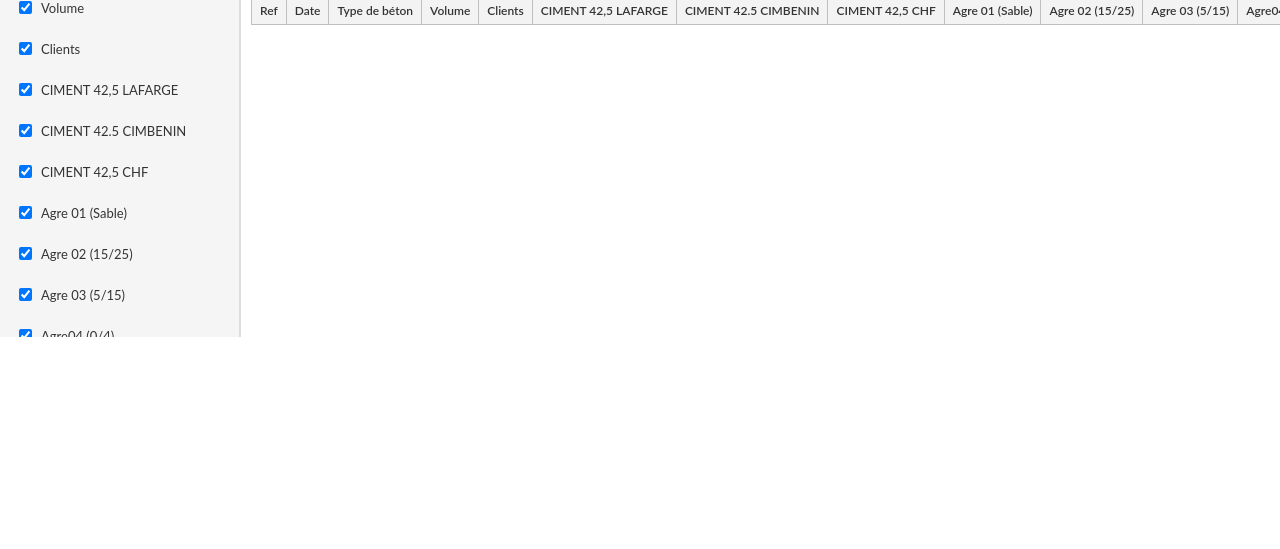
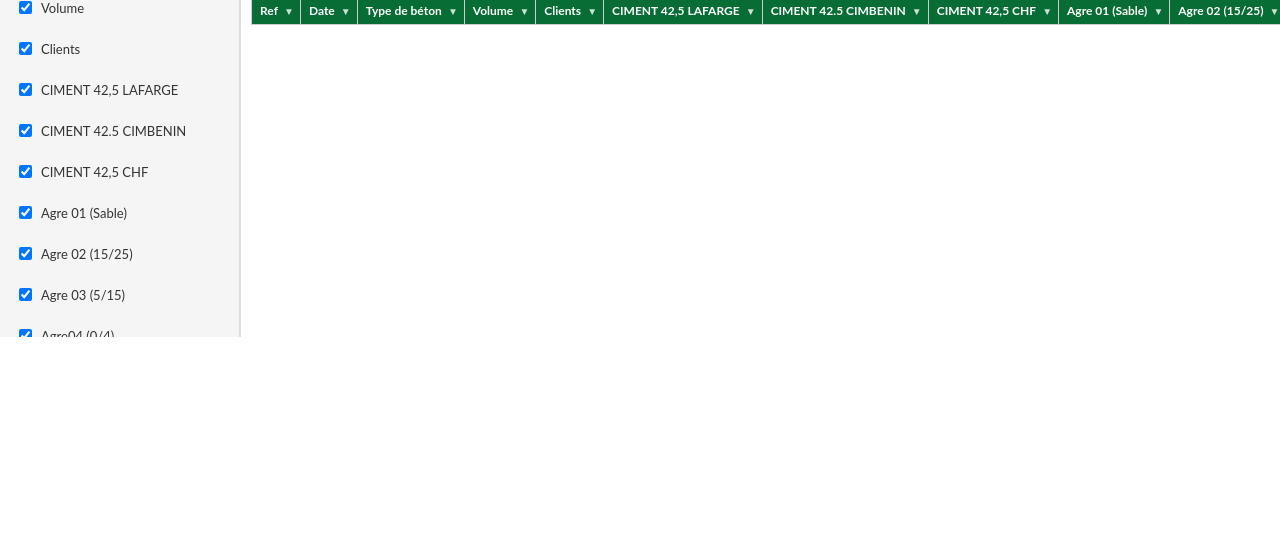
Before and after one commit to TONI200-wq/sirba-web, a website: page public/Excel_rapport_journalier.html in a window 1280 px wide. Shown: the part 251-800 px from the top of the page. Drawn offline with Linux system fonts and the light colour scheme; no server answers.

Commit message:
rapport journalier

```diff
--- a/public/style.css
+++ b/public/style.css
@@ -350,24 +350,26 @@
   overflow:auto;
 }
 
-#tableSuivi {
-  width: 100%;
+#tableSuivi,
+#tableRapport {
+  width: max-content;
   border-collapse: collapse;
   font-size: 13px;
-  min-width: 1200px; /* largeur minimale du tableau pour activer le scroll horizontal */
-  table-layout: auto;
-  display: block; /* permet de forcer le tableau à se comporter comme un bloc et activer le scroll horizontal */
+  min-width: 1200px;
 }
 
 #tableSuivi th,
-#tableSuivi td {
+#tableSuivi td,
+#tableRapport th,
+#tableRapport td {
   border: 1px solid #ccc;
   padding: 6px 8px;
   text-align: center;
   white-space: nowrap;
 }
 
-.excel-sheet #tableSuivi thead th {
+.excel-sheet #tableSuivi thead th,
+.excel-sheet #tableRapport thead th {
   background: var(--sirba-green);
   color: white;
   font-weight: 700;
@@ -405,7 +407,8 @@
 /* =========================
    FILTRES STYLE EXCEL
 ========================= */
-#tableSuivi thead th {
+#tableSuivi thead th,
+#tableRapport thead th {
   position: sticky;
   top: 0;
   z-index: 5;
@@ -413,7 +416,8 @@
   padding-right: 22px;
 }
 
-#tableSuivi thead th::after {
+#tableSuivi thead th::after,
+#tableRapport thead th::after {
   content: "▼";
   position: absolute;
   right: 6px;
@@ -566,9 +570,9 @@
   /* entête style Excel */
 
   .excel-table-wrapper thead th{
-
-  background:#f3f3f3;
-  font-weight:600;
+    background: var(--sirba-green);
+    color:white;
+    font-weight:700;
 
   }
 
@@ -604,3 +608,19 @@
     background:#f0f0f0;
 
     }
+
+
+    .excel-table-wrapper table{
+      border-collapse: collapse;
+    }
+
+    .excel-table-wrapper th,
+    .excel-table-wrapper td{
+      border:1px solid #d0d0d0;
+      padding:6px 10px;
+      font-size:12px;
+    }
+
+    .excel-table-wrapper tbody tr:hover{
+      background:#eaf3ff;
+    }
```
